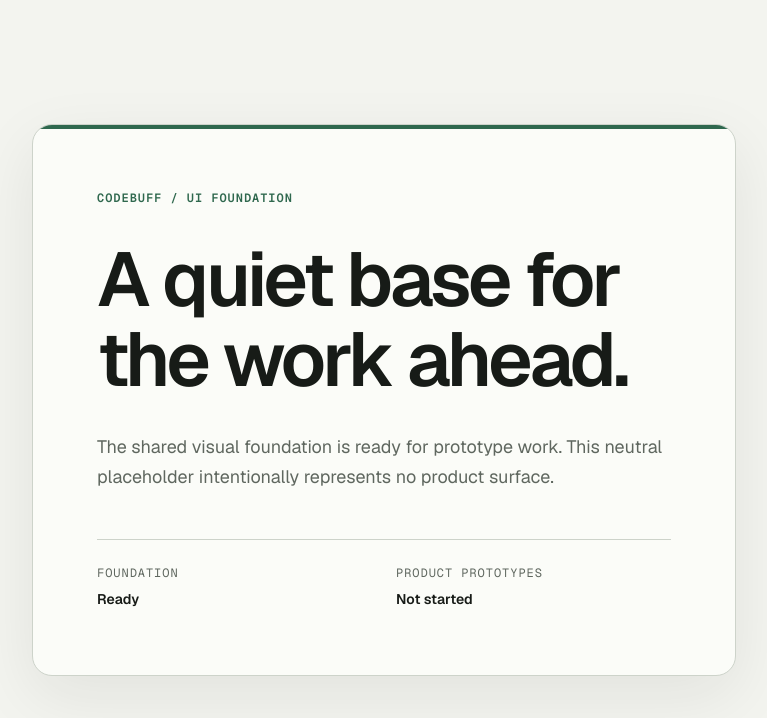
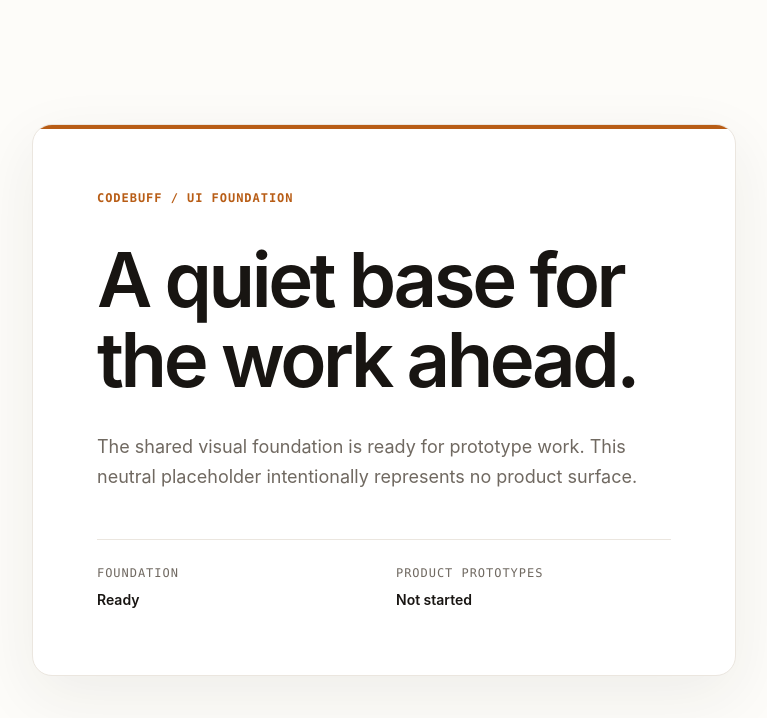
Before and after one commit to bangbangde/codebuff-next, a Next.js app: page / in a window 1280 px wide. Shown: the top 718 px of the page, without its empty margins (256-1023 px from the left). Built offline with nearby package versions, Linux system fonts and the light colour scheme.

Commit message:
refactor: keep reviewed provisional visual baseline

```diff
--- a/app/globals.css
+++ b/app/globals.css
@@ -4,18 +4,19 @@
   color-scheme: light;
 
   /* Color */
-  --background: #f3f4ef;
-  --surface: #fbfcf8;
-  --surface-muted: #e9ece5;
-  --foreground: #171b17;
-  --muted-foreground: #5f675f;
-  --accent: #2f684e;
-  --accent-soft: #dbe9de;
-  --border: #cdd3ca;
+  --background: #fdfcf9;
+  --surface: #ffffff;
+  --surface-muted: #fff8eb;
+  --foreground: #181512;
+  --muted-foreground: #706961;
+  --accent: #b85d16;
+  --accent-soft: #fff0cc;
+  --border: #ebe6df;
 
   /* Typography */
-  --font-body: var(--font-geist-sans), "Helvetica Neue", Arial, sans-serif;
-  --font-code: var(--font-geist-mono), "SFMono-Regular", Consolas, monospace;
+  --typeface-body: ui-sans-serif, -apple-system, BlinkMacSystemFont, "Segoe UI",
+    "PingFang SC", "Hiragino Sans GB", "Microsoft YaHei", Arial, sans-serif;
+  --typeface-code: "SFMono-Regular", Consolas, "Liberation Mono", monospace;
   --text-xs: 0.75rem;
   --text-sm: 0.875rem;
   --text-base: 1rem;
@@ -40,7 +41,7 @@
   --radius-md: 0.75rem;
   --radius-lg: 1.25rem;
   --border-width: 1px;
-  --shadow-subtle: 0 1.25rem 4rem rgb(24 31 25 / 0.08);
+  --shadow-subtle: 0 1.25rem 4rem rgb(48 37 24 / 0.07);
 
   /* Layout */
   --layout-max: 72rem;
@@ -57,21 +58,21 @@
   --color-accent: var(--accent);
   --color-accent-soft: var(--accent-soft);
   --color-border: var(--border);
-  --font-sans: var(--font-body);
-  --font-mono: var(--font-code);
+  --font-sans: var(--typeface-body);
+  --font-mono: var(--typeface-code);
 }
 
 @media (prefers-color-scheme: dark) {
   :root {
     color-scheme: dark;
-    --background: #101310;
-    --surface: #171b17;
-    --surface-muted: #202620;
-    --foreground: #edf0ea;
-    --muted-foreground: #aab2a8;
-    --accent: #91c8a7;
-    --accent-soft: #243c2f;
-    --border: #343b34;
+    --background: #151310;
+    --surface: #1d1a17;
+    --surface-muted: #2b241b;
+    --foreground: #f7f3ed;
+    --muted-foreground: #bdb4aa;
+    --accent: #ffad57;
+    --accent-soft: #3c2917;
+    --border: #3c352e;
     --shadow-subtle: 0 1.25rem 4rem rgb(0 0 0 / 0.24);
   }
 }
@@ -93,7 +94,7 @@ body {
   margin: 0;
   background: var(--background);
   color: var(--foreground);
-  font-family: var(--font-body);
+  font-family: var(--typeface-body);
   font-size: var(--text-base);
   line-height: var(--leading-body);
   -webkit-font-smoothing: antialiased;
--- a/app/layout.tsx
+++ b/app/layout.tsx
@@ -1,16 +1,5 @@
 import type { Metadata } from "next";
-import { Geist, Geist_Mono } from "next/font/google";
 import "./globals.css";
-
-const geistSans = Geist({
-  variable: "--font-geist-sans",
-  subsets: ["latin"],
-});
-
-const geistMono = Geist_Mono({
-  variable: "--font-geist-mono",
-  subsets: ["latin"],
-});
 
 export const metadata: Metadata = {
   title: "Codebuff",
@@ -24,10 +13,7 @@ export default function RootLayout({
   children: React.ReactNode;
 }>) {
   return (
-    <html
-      lang="en"
-      className={`${geistSans.variable} ${geistMono.variable}`}
-    >
+    <html lang="en">
       <body>{children}</body>
     </html>
   );
--- a/app/page.module.css
+++ b/app/page.module.css
@@ -27,7 +27,7 @@
 .eyebrow {
   margin: 0 0 var(--space-8);
   color: var(--accent);
-  font-family: var(--font-code);
+  font-family: var(--typeface-code);
   font-size: var(--text-xs);
   font-weight: 600;
   letter-spacing: var(--tracking-label);
@@ -72,7 +72,7 @@
 
 .statusList dt {
   color: var(--muted-foreground);
-  font-family: var(--font-code);
+  font-family: var(--typeface-code);
   font-size: var(--text-xs);
   letter-spacing: var(--tracking-label);
   text-transform: uppercase;
```
